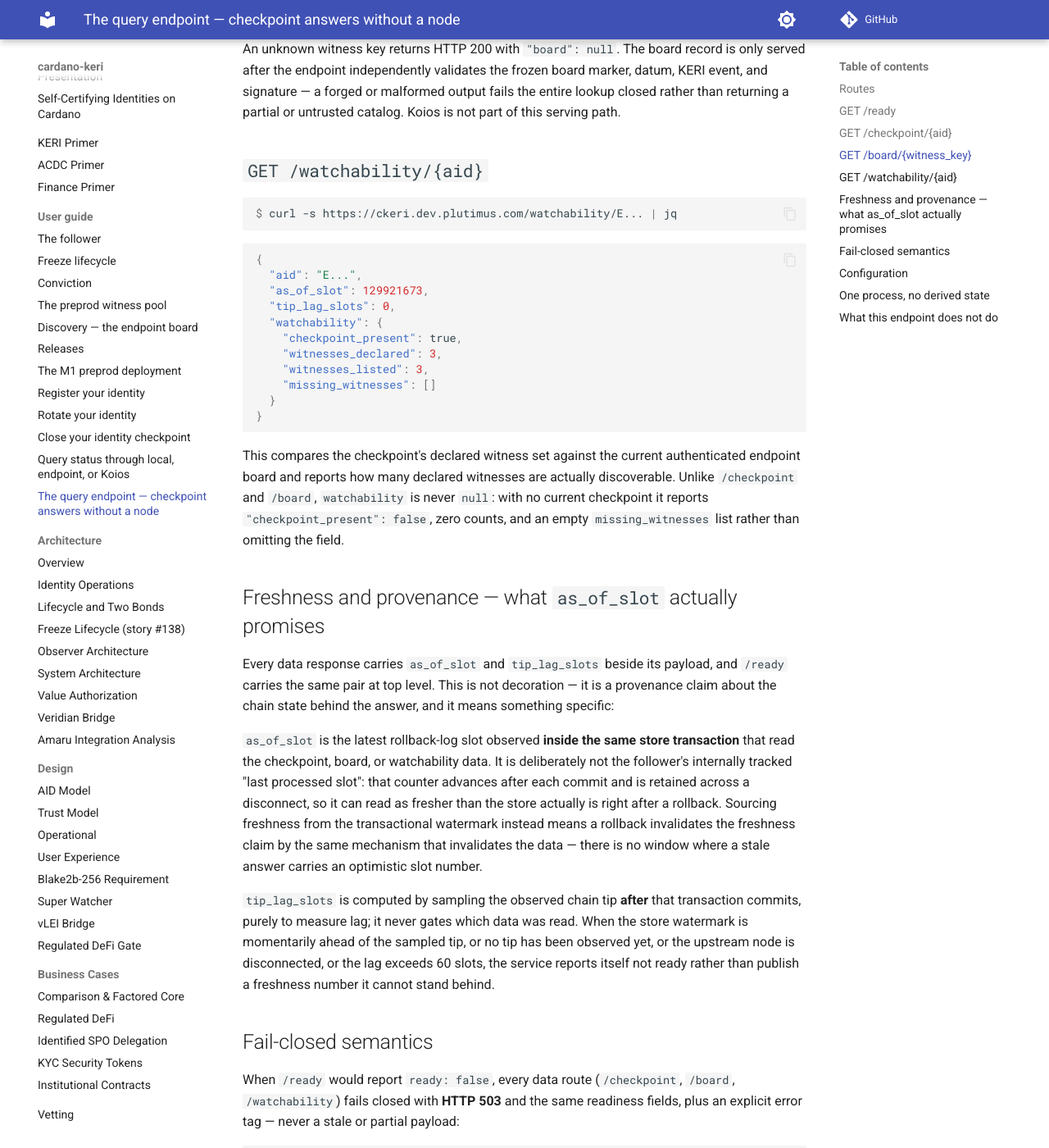
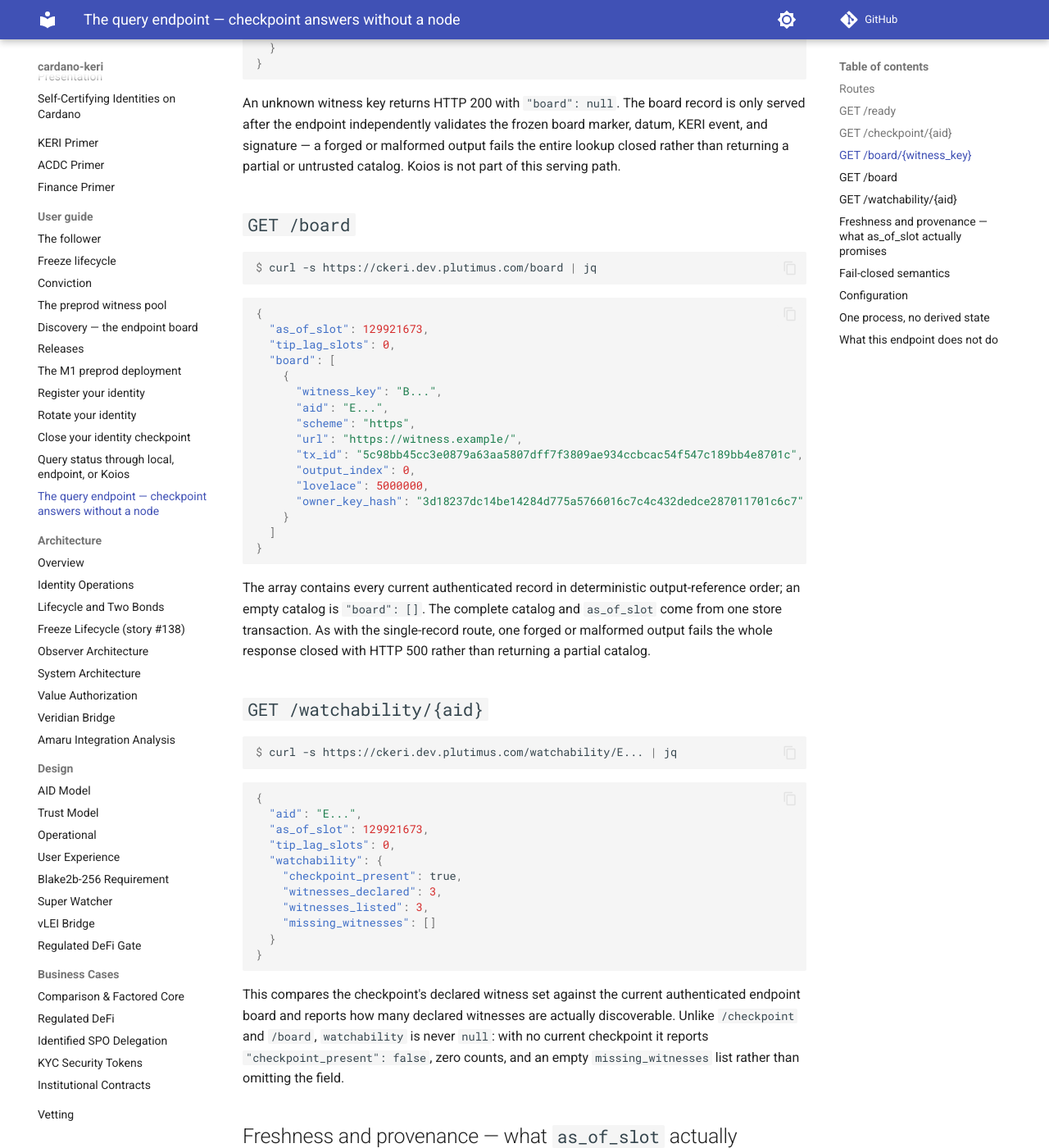
Before and after one commit to lambdasistemi/cardano-keri, an MkDocs documentation site: the page built from docs/user/query-endpoint.md, in a window 1280 px wide and 1400 px high, scrolled down 2701 px. Shown: the whole window at 82% size. Built offline with MkDocs 1.6.1 and Material for MkDocs 9.7.7, drawn with Linux system fonts in a browser that asks for light colours; comment, search, counter and statistics services are not loaded; some of the changed text lies outside the part shown.

Commit message:
feat(query): expose hosted board catalog
Add GET /board over the existing authenticated catalog transaction, carry the transactional freshness pair, fail closed without partial data, and amend the registered OpenAPI and user contract. The encoder drift check was mutation-proven red before restoration.

Tasks: T177-S3-1,T177-S3-2,T177-S3-3

````diff
--- a/docs/user/query-endpoint.md
+++ b/docs/user/query-endpoint.md
@@ -19,6 +19,7 @@ https://ckeri.dev.plutimus.com
 | --- | --- | --- | --- |
 | `GET` | `/ready` | yes | Service and freshness status |
 | `GET` | `/checkpoint/{aid}` | no (503 when not ready) | Current authenticated checkpoint for an AID |
+| `GET` | `/board` | no (503 when not ready) | Complete authenticated endpoint-board catalog |
 | `GET` | `/board/{witness_key}` | no (503 when not ready) | Authenticated endpoint-board record for a witness key |
 | `GET` | `/watchability/{aid}` | no (503 when not ready) | Whether a checkpoint's declared witnesses are all listed on the board |
 | `GET` | `/swagger.json` | yes | Machine-readable OpenAPI document |
@@ -124,6 +125,37 @@ board marker, datum, KERI event, and signature — a forged or malformed
 output fails the entire lookup closed rather than returning a partial or
 untrusted catalog. Koios is not part of this serving path.
 
+## `GET /board`
+
+```console
+$ curl -s https://ckeri.dev.plutimus.com/board | jq
+```
+
+```json
+{
+  "as_of_slot": 129921673,
+  "tip_lag_slots": 0,
+  "board": [
+    {
+      "witness_key": "B...",
+      "aid": "E...",
+      "scheme": "https",
+      "url": "https://witness.example/",
+      "tx_id": "5c98bb45cc3e0879a63aa5807dff7f3809ae934ccbcac54f547c189bb4e8701c",
+      "output_index": 0,
+      "lovelace": 5000000,
+      "owner_key_hash": "3d18237dc14be14284d775a5766016c7c4c432dedce287011701c6c7"
+    }
+  ]
+}
+```
+
+The array contains every current authenticated record in deterministic
+output-reference order; an empty catalog is `"board": []`. The complete
+catalog and `as_of_slot` come from one store transaction. As with the
+single-record route, one forged or malformed output fails the whole response
+closed with HTTP 500 rather than returning a partial catalog.
+
 ## `GET /watchability/{aid}`
 
 ```console
````
Also changed, not shown: other parts of docs/user/query-endpoint.md (+1 -1 lines), docs/assets/swagger/query-api.json (+50 -0 lines), specs/176-query-endpoint/spec.md (+13 -7 lines), 4 other files.
